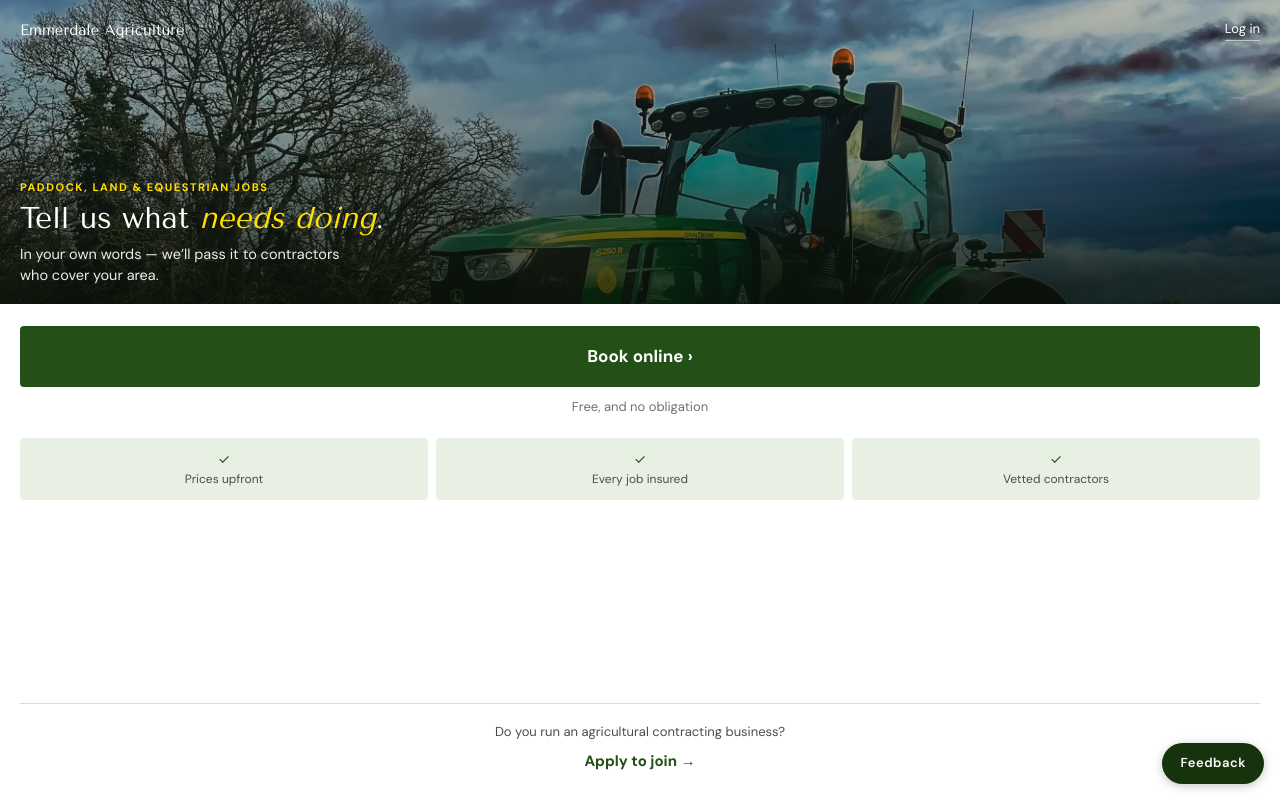
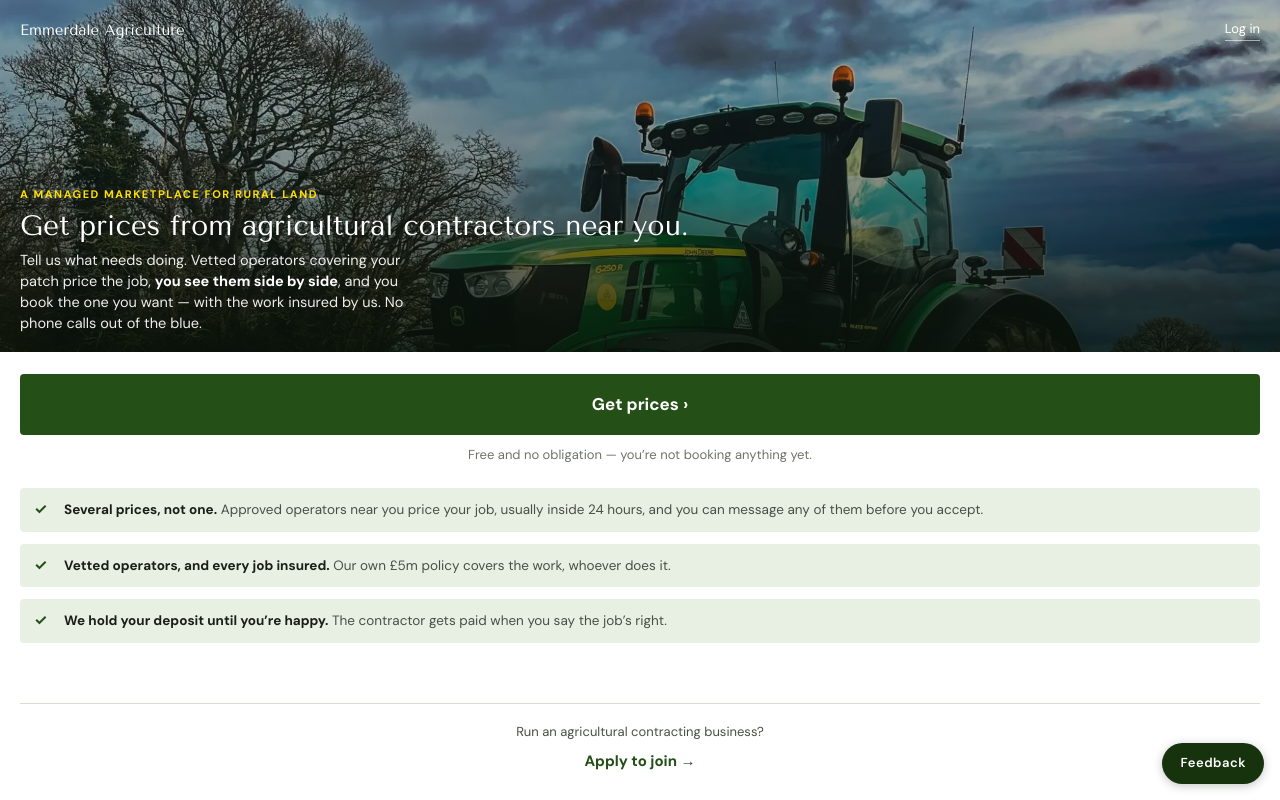
Before and after one commit to emmerdaleagriculture/emmerdale-marketplace, a Next.js app: page /app in a window 1280 px wide. Built offline with nearby package versions, Linux system fonts and the light colour scheme; no server answers.

Commit message:
App entry screen: render the homepage proposition from one shared source (#132)
Co-authored-by: nav-ramco <261279453+nav-ramco@users.noreply.github.com>

```diff
--- a/src/app/(frontend)/app/app.module.css
+++ b/src/app/(frontend)/app/app.module.css
@@ -17,9 +17,9 @@
 .hero {
   position: relative;
   flex: none;
-  height: 38vh;
-  min-height: 260px;
-  max-height: 380px;
+  /* Grows with the copy: the standfirst is the homepage's full sentence, and
+     a fixed height clipped the headline on small phones. */
+  min-height: max(300px, 44vh);
   overflow: hidden;
   display: flex;
   flex-direction: column;
@@ -77,8 +77,8 @@
 .title {
   font-family: var(--font-display-stack);
   font-weight: 400;
-  font-size: 30px;
-  line-height: 1.12;
+  font-size: 28px;
+  line-height: 1.14;
   color: var(--white);
   margin: 0 0 8px;
 }
@@ -91,7 +91,11 @@
   line-height: 1.45;
   color: rgba(255, 255, 255, 0.92);
   margin: 0;
-  max-width: 34ch;
+  max-width: 40ch;
+}
+.sub strong {
+  color: var(--white);
+  font-weight: 700;
 }
 
 /* --- body --- */
@@ -127,28 +131,33 @@
   margin: 10px 0 0;
 }
 
-.trust {
+.promises {
   list-style: none;
   display: grid;
-  grid-template-columns: repeat(3, 1fr);
-  gap: 8px;
-  margin: 20px 0 0;
+  gap: 12px;
+  margin: 22px 0 0;
   padding: 0;
 }
-.trustItem {
+.promise {
+  display: grid;
+  grid-template-columns: 22px 1fr;
+  gap: 8px;
+  align-items: start;
   background: var(--jd-green-pale);
   border-radius: 4px;
-  padding: 12px 6px;
-  text-align: center;
-  font-size: 12px;
-  line-height: 1.3;
+  padding: 12px 14px;
+  font-size: 13.5px;
+  line-height: 1.45;
   color: var(--ink-2);
 }
+.promise strong {
+  color: var(--ink);
+}
 .tick {
-  display: block;
   color: var(--jd-green-dark);
-  font-size: 14px;
-  margin-bottom: 4px;
+  font-size: 15px;
+  font-weight: 700;
+  line-height: 1.3;
 }
 
 .spacer {
--- a/src/app/(frontend)/app/page.tsx
+++ b/src/app/(frontend)/app/page.tsx
@@ -3,21 +3,29 @@ import { redirect } from 'next/navigation';
 import Link from 'next/link';
 import Image from 'next/image';
 import { getUser, postLoginPath } from '@/lib/auth';
+import {
+  HEADLINE,
+  KICKER,
+  NO_OBLIGATION,
+  OPERATOR_CTA,
+  OPERATOR_QUESTION,
+  PROMISES,
+  STANDFIRST,
+} from '@/lib/home/proposition';
 import s from './app.module.css';
 
 /**
  * Entry screen for the wrapped mobile app. The Capacitor shell boots straight
  * here instead of at `/` — installing the app is necessarily a *second* visit
- * (someone found the site first), so the marketing homepage has nothing left
- * to sell. This puts the one thing people open the app to do — book a job —
- * under a single full-width button, with contractor signup as a footnote
- * rather than a competing choice.
+ * (someone found the site first), so the long-form homepage has nothing left
+ * to sell. This keeps the homepage's proposition and puts the one thing people
+ * open the app to do — get prices for a job — under a single full-width
+ * button, with contractor signup as a footnote.
  *
- * Every line of copy here is quoted from the live site rather than rewritten:
- * the h1 and standfirst are /start's own (the page this button leads to),
- * "Book online" is the site nav's CTA, "Free, and no obligation" and the three
- * trust chips are the homepage's, and the contractor footnote is the operators
- * section heading and its button. Nothing here is new marketing copy.
+ * All customer-facing wording comes from `@/lib/home/proposition`, the same
+ * module the homepage hero renders from. An earlier version copied its lines
+ * by hand and drifted ("we'll pass it to contractors", "Prices upfront")
+ * after the homepage changed. Do not add hard-coded proposition copy here.
  *
  * Signed-in visitors never see this screen: postLoginPath() — the same routing
  * /login already uses — sends a contractor to their dashboard (/account) and a
@@ -31,8 +39,6 @@ export const metadata: Metadata = {
   title: 'Emmerdale Agriculture',
   robots: { index: false, follow: false },
 };
-
-const TRUST = ['Prices upfront', 'Every job insured', 'Vetted contractors'];
 
 export default async function AppHomePage() {
   const user = await getUser();
@@ -58,29 +64,31 @@ export default async function AppHomePage() {
           </Link>
         </div>
         <div className={s.heroCopy}>
-          <p className={s.eyebrow}>Paddock, land &amp; equestrian jobs</p>
-          <h1 className={s.title}>
-            Tell us what <em>needs doing</em>.
-          </h1>
+          <p className={s.eyebrow}>{KICKER}</p>
+          <h1 className={s.title}>{HEADLINE}</h1>
           <p className={s.sub}>
-            In your own words &mdash; we&rsquo;ll pass it to contractors who cover your area.
+            {STANDFIRST.before}
+            <strong>{STANDFIRST.emphasis}</strong>
+            {STANDFIRST.after}
           </p>
         </div>
       </section>
 
       <main className={s.body}>
-        <Link href="/start" className={s.cta}>
-          Book online <span aria-hidden="true">›</span>
+        <Link href="/start?src=app" className={s.cta}>
+          Get prices <span aria-hidden="true">›</span>
         </Link>
-        <p className={s.ctaSub}>Free, and no obligation</p>
+        <p className={s.ctaSub}>{NO_OBLIGATION}</p>
 
-        <ul className={s.trust}>
-          {TRUST.map((t) => (
-            <li key={t} className={s.trustItem}>
+        <ul className={s.promises}>
+          {PROMISES.map(([title, body]) => (
+            <li key={title} className={s.promise}>
               <span aria-hidden="true" className={s.tick}>
                 ✓
               </span>
-              <span>{t}</span>
+              <span>
+                <strong>{title}</strong> {body}
+              </span>
             </li>
           ))}
         </ul>
@@ -88,9 +96,9 @@ export default async function AppHomePage() {
         <div className={s.spacer} />
 
         <div className={s.secondary}>
-          <p className={s.secondaryQ}>Do you run an agricultural contracting business?</p>
+          <p className={s.secondaryQ}>{OPERATOR_QUESTION}</p>
           <Link href="/signup" className={s.secondaryLink}>
-            Apply to join <span aria-hidden="true">→</span>
+            {OPERATOR_CTA} <span aria-hidden="true">→</span>
           </Link>
         </div>
       </main>
--- /dev/null
+++ b/src/lib/home/proposition.ts
@@ -0,0 +1,44 @@
+/**
+ * The customer proposition, in one place.
+ *
+ * The home page hero and the mobile app's entry screen (/app) both render
+ * from these constants. /app used to carry its own copied wording, and it
+ * drifted: the home page moved to "several prices, compared side by side,
+ * insured by us" while the app still said "we'll pass it to contractors",
+ * which reads like lead generation — the thing the site says it is not.
+ * Change the wording here and both surfaces follow.
+ *
+ * Claims that were deliberately retired from the site stay retired:
+ * "Prices upfront" (there is no price until operators quote) and "we hold
+ * your money" (we hold a 15% deposit, not the full price).
+ */
+
+export const KICKER = 'A managed marketplace for rural land';
+
+export const HEADLINE = 'Get prices from agricultural contractors near you.';
+
+/** Hero standfirst, split around the emphasised phrase. */
+export const STANDFIRST = {
+  before: 'Tell us what needs doing. Vetted operators covering your patch price the job, ',
+  emphasis: 'you see them side by side',
+  after: ', and you book the one you want — with the work insured by us. No phone calls out of the blue.',
+} as const;
+
+/** The hero's three promises, each the answer to a real hesitation. */
+export const PROMISES: readonly (readonly [string, string])[] = [
+  [
+    'Several prices, not one.',
+    'Approved operators near you price your job, usually inside 24 hours, and you can message any of them before you accept.',
+  ],
+  ['Vetted operators, and every job insured.', 'Our own £5m policy covers the work, whoever does it.'],
+  ['We hold your deposit until you’re happy.', 'The contractor gets paid when you say the job’s right.'],
+];
+
+/** The trust ticker under the header. */
+export const TICKER: readonly string[] = ['Several prices to choose from', 'Vetted & insured operators'];
+
+export const START_NOTE = 'Takes about a minute. No account needed.';
+export const NO_OBLIGATION = 'Free and no obligation — you’re not booking anything yet.';
+
+export const OPERATOR_QUESTION = 'Run an agricultural contracting business?';
+export const OPERATOR_CTA = 'Apply to join';
```
Also changed, not shown: src/app/(frontend)/page.tsx (+6 -22 lines), 1 other file (tests, documents, lock files or other folders).
